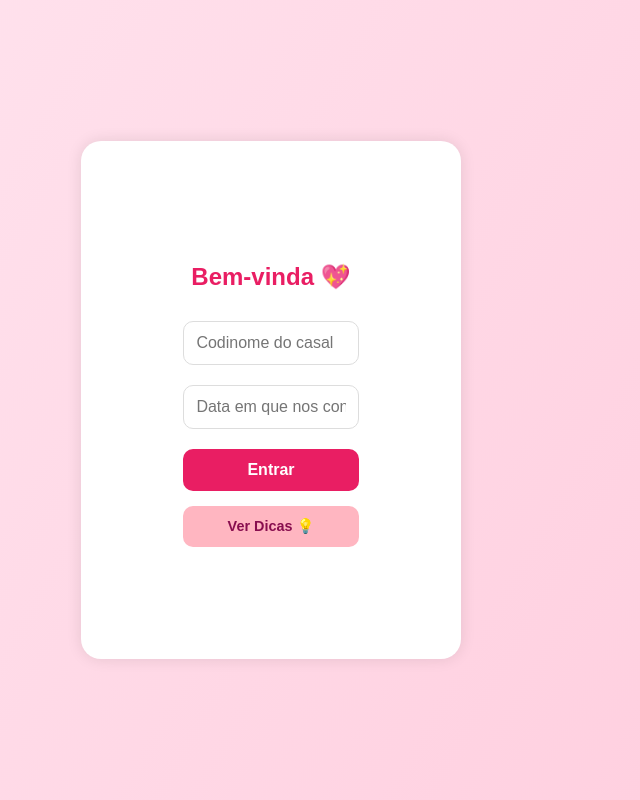
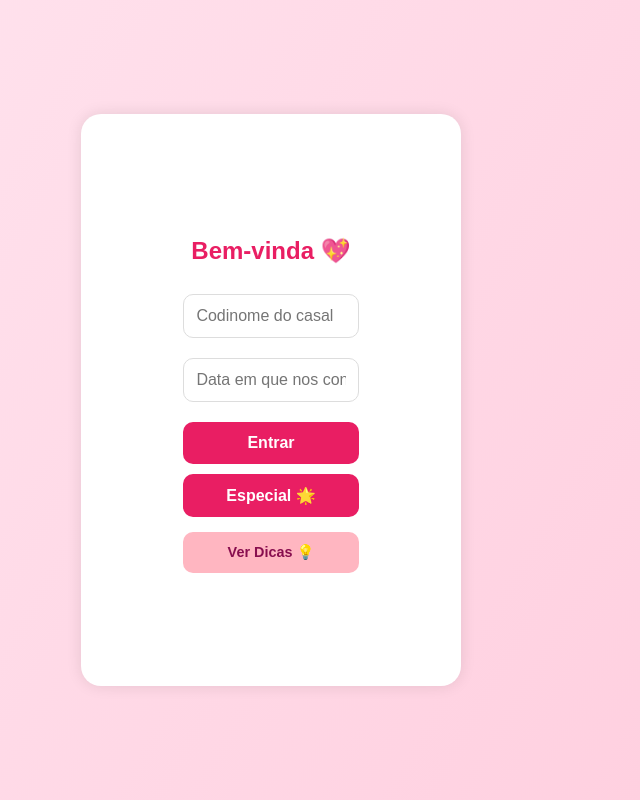
Before and after one commit to devmaster1999/projetox, a plain HTML site: page index.html in a window 1280 px wide. Shown: the whole page, without its empty margins (369-1009 px from the left). Drawn offline with Linux system fonts and the light colour scheme.

Commit message:
Update index.html

```diff
--- a/index.html
+++ b/index.html
@@ -109,6 +109,7 @@
     <input type="text" id="codinome" placeholder="Codinome do casal" />
     <input type="text" id="dataPrimeiroEncontro" placeholder="Data em que nos conhecemos" />
     <button onclick="verificarRespostas()">Entrar</button>
+    <button onclick="irParaPedido()">Especial 🌟</button>
     <button class="dica-btn" onclick="mostrarDicas()">Ver Dicas 💡</button>
 
     <div class="dicas" id="blocoDicas">
@@ -143,7 +144,12 @@
     const dicas = document.getElementById("blocoDicas");
     dicas.style.display = dicas.style.display === "none" ? "block" : "none";
   }
+
+  function irParaPedido() {
+    window.location.href = "pedido.html";
+  }
 </script>
+
 
 </body>
 </html>
```
Lines whose indentation alone changed are shown as unchanged.
